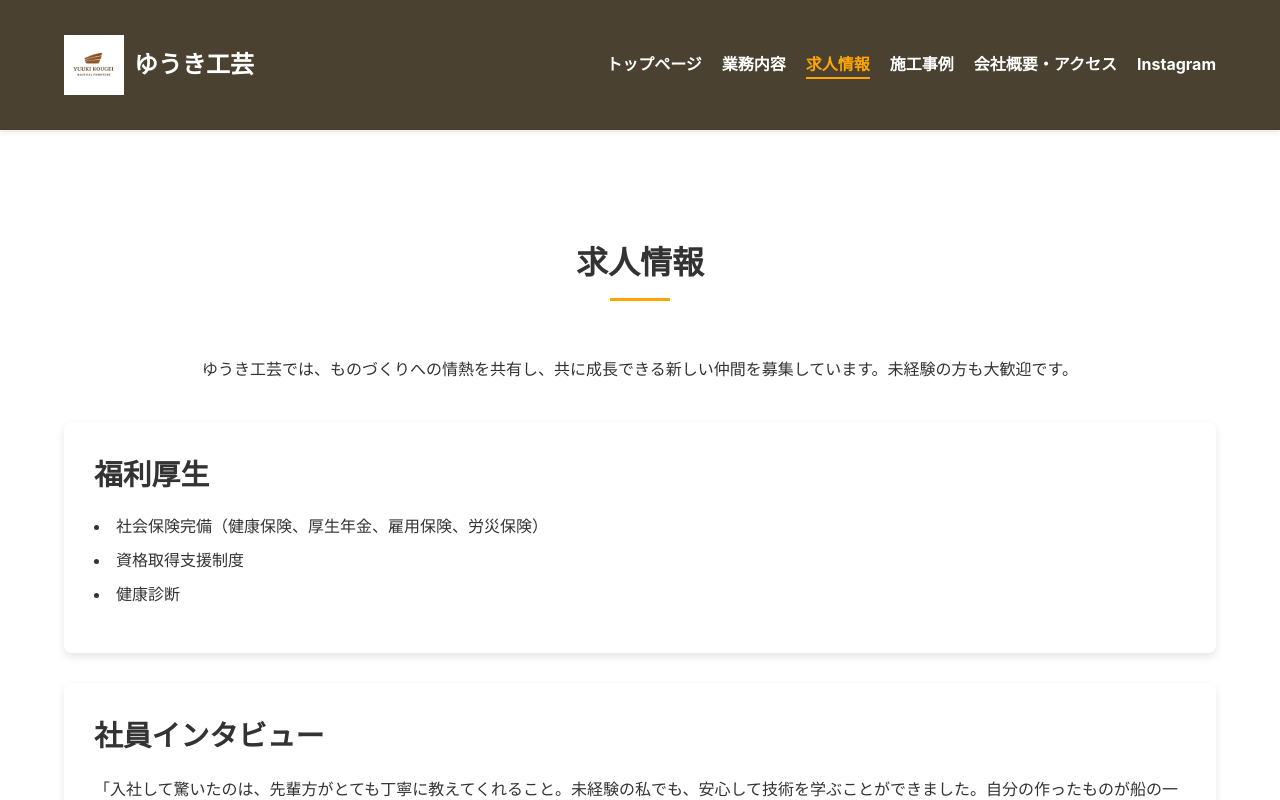
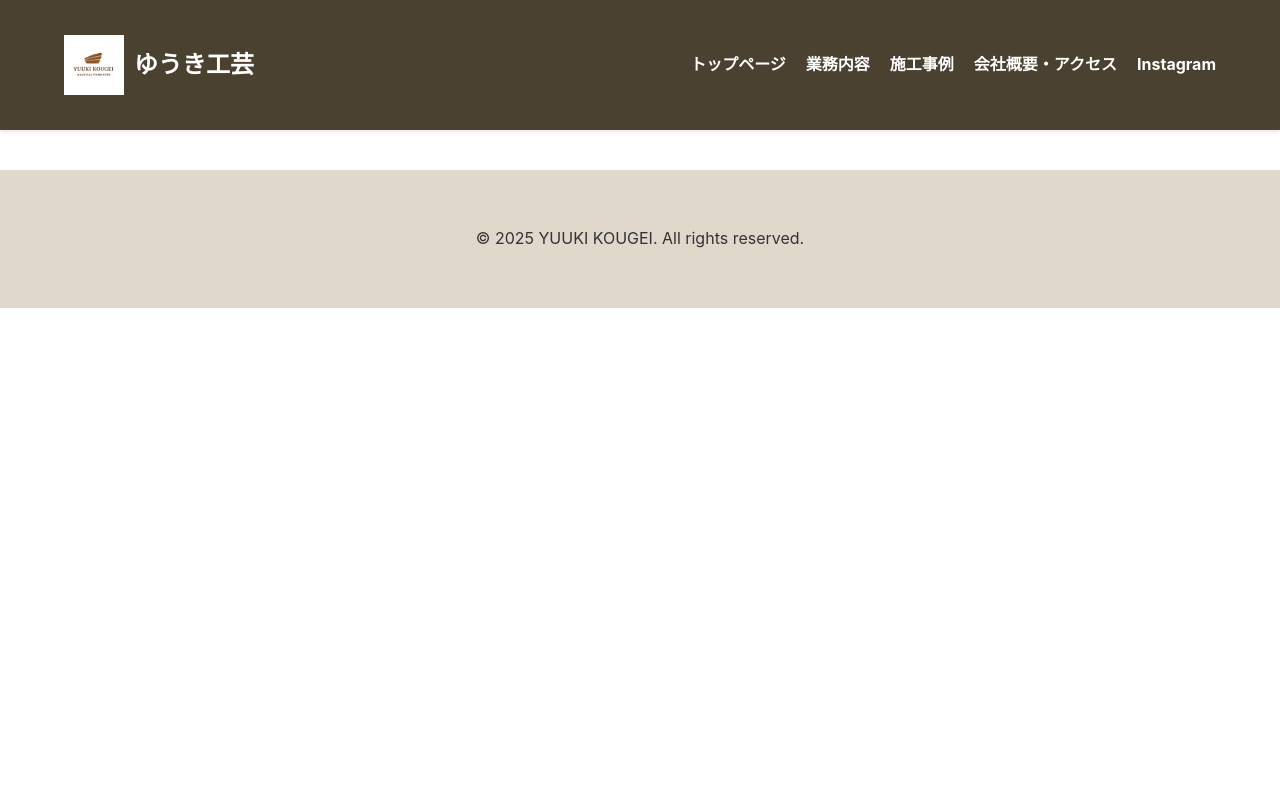
Before and after one commit to yuukikougei/Website, a React (Vite) app in the folder react-app/: page /Website/jobs in a window 1280 px wide. Shown: the top 800 px of the page. Built offline with nearby package versions, Linux system fonts and the light colour scheme.

Commit message:
feat: Hide JobsPage as per client request
Commented out references to JobsPage and its content to temporarily hide the page. The code is kept in the source for easy re-enabling in the future.

```diff
--- a/react-app/src/App.tsx
+++ b/react-app/src/App.tsx
@@ -4,7 +4,7 @@ import Header from './components/Header';
 import Footer from './components/Footer';
 import HomePage from './pages/HomePage';
 import ServicesPage from './pages/ServicesPage';
-import JobsPage from './pages/JobsPage';
+// import JobsPage from './pages/JobsPage';
 import ExamplesPage from './pages/ExamplesPage';
 import CompanyPage from './pages/CompanyPage';
 
@@ -16,7 +16,7 @@ function App() {
         <Routes>
           <Route path="/" element={<HomePage />} />
           <Route path="/services" element={<ServicesPage />} />
-          <Route path="/jobs" element={<JobsPage />} />
+          {/* <Route path="/jobs" element={<JobsPage />} /> */}
           <Route path="/examples" element={<ExamplesPage />} />
           <Route path="/company" element={<CompanyPage />} />
         </Routes>
--- a/react-app/src/components/Header.tsx
+++ b/react-app/src/components/Header.tsx
@@ -19,7 +19,7 @@ const Header: React.FC = () => {
           <ul>
             <li><Link to="/" className={getNavLinkClass('/')}>トップページ</Link></li>
             <li><Link to="/services" className={getNavLinkClass('/services')}>業務内容</Link></li>
-            <li><Link to="/jobs" className={getNavLinkClass('/jobs')}>求人情報</Link></li>
+            {/* <li><Link to="/jobs" className={getNavLinkClass('/jobs')}>求人情報</Link></li> */}
             <li><Link to="/examples" className={getNavLinkClass('/examples')}>施工事例</Link></li>
             <li><Link to="/company" className={getNavLinkClass('/company')}>会社概要・アクセス</Link></li>
             <li><a href="https://www.instagram.com/yuukikougei_?igsh=c2xmNjJrajN2ZnA1" target="_blank" rel="noopener noreferrer">Instagram</a></li>
--- a/react-app/src/pages/HomePage.tsx
+++ b/react-app/src/pages/HomePage.tsx
@@ -40,7 +40,7 @@ const HomePage: React.FC = () => {
           <h1>長崎の海と共に、ものづくりの未来を担う</h1>
           <p>ゆうき工芸は、長崎市に拠点を置き、船舶内装工事とオーダーメイド家具製作を専門としています。一つひとつの仕事に心を込め、確かな技術でお客様の信頼に応えてきました。事業拡大を見据え、私たちの技術と情熱を受け継いでくれる新しい仲間を募集しています。</p>
           <Link to="/services" className="btn-primary">事業内容を見る</Link>
-          <Link to="/jobs" className="btn-primary">求人情報を見る</Link>
+          {/* <Link to="/jobs" className="btn-primary">求人情報を見る</Link> */}
         </div>
       </section>
     </>
```
